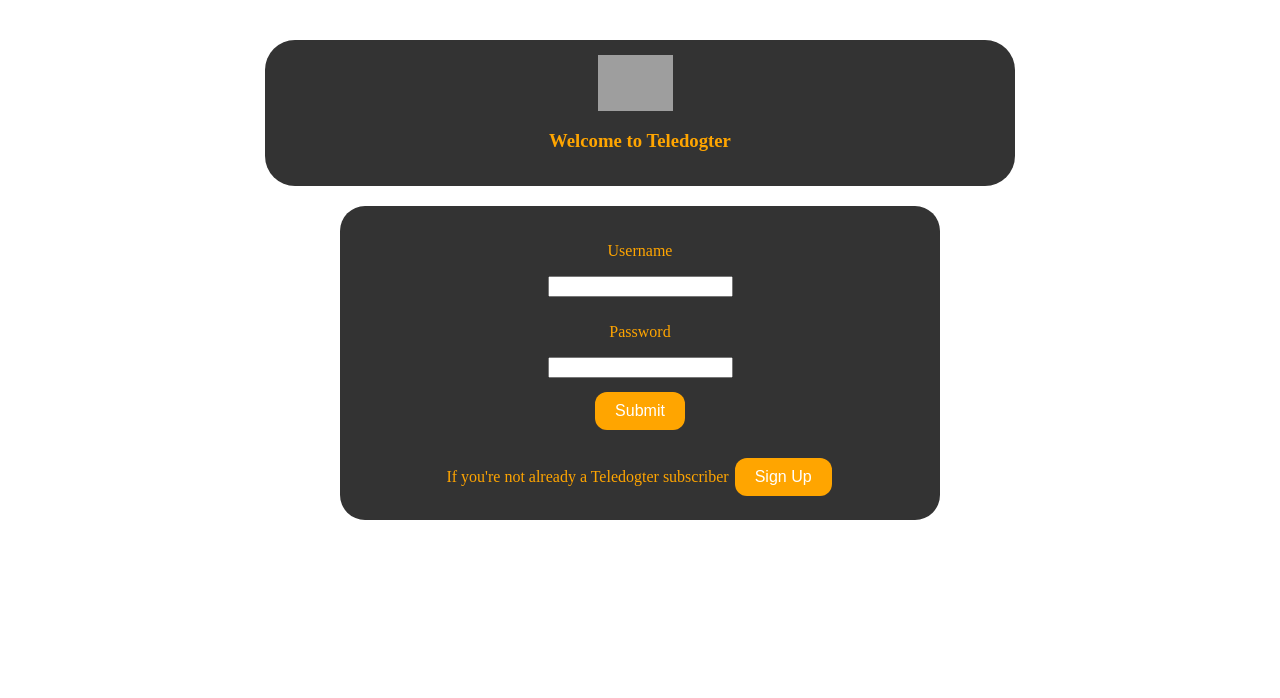
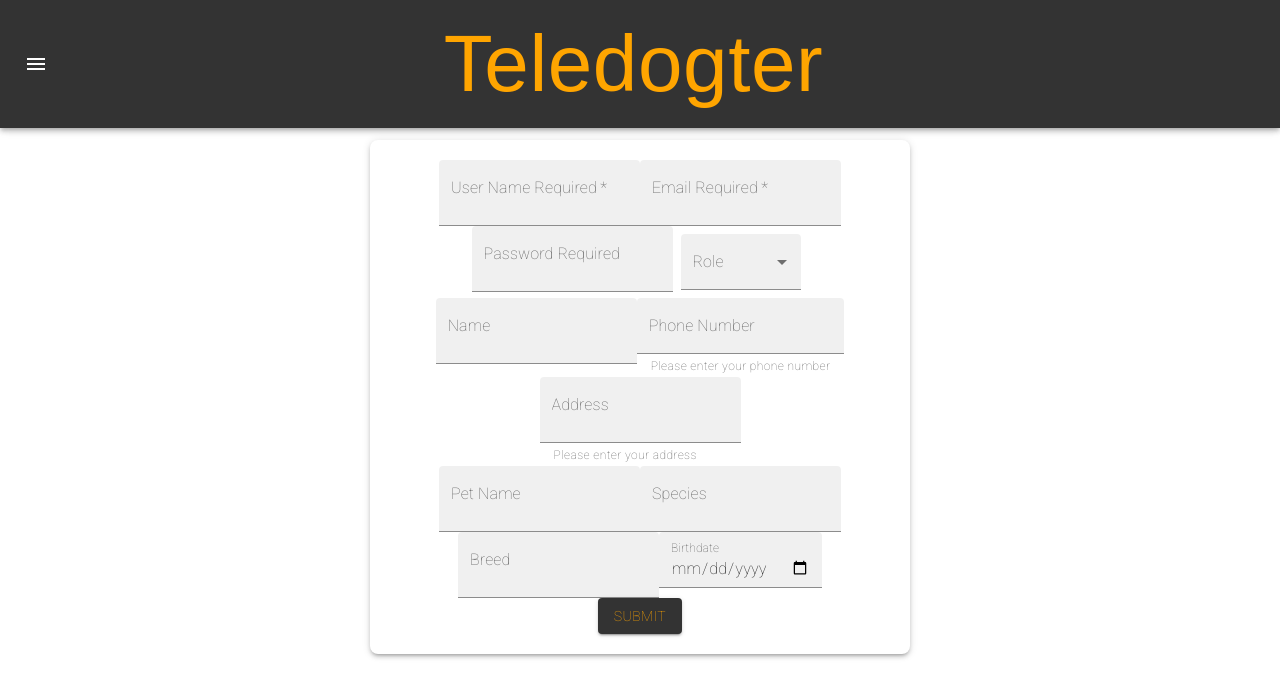
Before and after one commit to bruleboy22/Teledogter, a React (Vite) app in the folder teledogter-app/: page /signup in a window 1280 px wide. Shown: the top 698 px of the page. Built offline with nearby package versions, Linux system fonts and the light colour scheme; grey boxes are pictures that could not be loaded; a web font is replaced by a local one.

Commit message:
added new styles and fields to my sign up form

```diff
--- a/teledogter-app/src/App.jsx
+++ b/teledogter-app/src/App.jsx
@@ -1,5 +1,5 @@
 import React from 'react';
-import { Routes, Route } from 'react-router-dom';
+import { Routes, Navigate, Route } from 'react-router-dom';
 import './App.css';
 import Navbar from './Navbar';
 import Login from './Login';
@@ -9,12 +9,9 @@ import Appointment from './Appointment'
 import useToken from './useToken';
 import Logout from './Logout';
 
+
 function App() {
-  const { token, setToken, logout } = useToken();
-console.log({token})
-  if (!token) {
-    return <Login setToken={setToken} />;
-  }
+  const { token, setToken } = useToken();
 
   return (
     <div className="wrapper">
@@ -22,7 +19,9 @@ console.log({token})
       <Routes>
         <Route path="/" element={<Home />} />
         <Route path="/signup" element={<SignUp />} />
-        <Route path="/appointment" element={<Appointment />} />
+        <Route path="/appointment" element={token ? <Appointment /> : <Navigate to="/login" />} />
+        <Route path="/login" element={!token ? <Login setToken={setToken} /> : <Navigate to="/" />} />
+        {/* Add more routes as needed */}
       </Routes>
     </div>
   );
--- a/teledogter-app/src/Login.css
+++ b/teledogter-app/src/Login.css
@@ -2,6 +2,7 @@
     display: flex;
     flex-direction: column;
     align-items: center;
+    padding-top: 80px;
   }
 
   .login-header {
--- a/teledogter-app/src/Login.jsx
+++ b/teledogter-app/src/Login.jsx
@@ -38,7 +38,7 @@ export default function Login({ setToken }) {
   };
 
   const handleSignUpClick = () => {
-    navigate('/SignUp'); // Redirect to SignUp page
+    navigate('/signup'); // Redirect to SignUp page
   }
 
   return(
--- a/teledogter-app/src/Navbar.jsx
+++ b/teledogter-app/src/Navbar.jsx
@@ -8,7 +8,7 @@ import {
 import MenuIcon from '@mui/icons-material/Menu';
 
 const drawerWidth = 240;
-const navItems = ['Home', 'SignUp', 'Appointment', 'Login', 'Post'];
+const navItems = ['Home', 'Login', 'SignUp', 'Appointment',];
 
 const Search = styled('div')(({ theme }) => ({
   position: 'relative',
--- a/teledogter-app/src/SignUp.jsx
+++ b/teledogter-app/src/SignUp.jsx
@@ -1,4 +1,5 @@
 import React, { useState } from 'react';
+import { useNavigate } from 'react-router-dom';
 import axios from 'axios';
 import {
   Box,
@@ -19,8 +20,35 @@ export default function SignUp() {
   const [phoneNumber, setPhoneNumber] = useState('');
   const [address, setAddress] = useState('');
 
+  const handleChange = (setter) => (event) => setter(event.target.value);
 
-  const handleChange = (setter) => (event) => setter(event.target.value);
+
+  const [pets, setPets] = useState([{
+    name: '',
+    species: '',
+    breed: '',
+    birthdate: '',
+  }]);
+
+  const handlePetChange = (index, field) => (event) => {
+    const newPets = [...pets];
+    newPets[index][field] = event.target.value;
+    setPets(newPets);
+  };
+
+
+  const navigate = useNavigate();
+
+  const resetForm = () => {
+    setUsername('');
+    setEmail('');
+    setPassword('');
+    setRole('');
+    setName('');
+    setPhoneNumber('');
+    setAddress('');
+    setPets([{ name: '', species: '', breed: '', birthdate: '' }]);
+  };
 
   const handleSubmit = (event) => {
     event.preventDefault();
@@ -35,33 +63,38 @@ export default function SignUp() {
         phone: phoneNumber,
         address,
         profile_picture: '',
-      }
+      },
+      pets: pets
     })
-    .then((response) => console.log(response))
-    .catch((error) => console.log(error));
+    .then((response) => {
+      console.log(response);
+    resetForm(); // Reset form upon successful submission
+      navigate('/login');
+    })
+    .catch((error) => {
+      console.log(error);
     navigate('/');
-  };
+    })
+};
 
   return (
     <Box
       component="form"
       onSubmit={handleSubmit}
       sx={{
-        '& .MuiTextField-root': {
-          m: 1,
-          width: '25ch',
-          bgcolor: '#333333',
-          color: 'orange',
-          '& input': { color: 'orange' },
-          '& label': { color: 'orange' },
-          '& .MuiOutlinedInput-root': {
-            '& fieldset': { borderColor: 'orange' },
-            '&:hover fieldset': { borderColor: 'orange' },
-            '&.Mui-focused fieldset': { borderColor: 'orange' }
-          }
-        },
-        paddingTop: '64px',
+        display: 'flex',
+        flexDirection: 'column',
+        alignItems: 'center', // Center the form
+        padding: '20px', // Add some padding
+        bgcolor: 'background.paper', // Use a light background
+        boxShadow: 3, // Add some shadow for depth
+        borderRadius: '8px', // Rounded corners
+        maxWidth: '500px', // Maximum width
+        margin: 'auto', // Center in the page
+        marginTop: '80px' // Adjust top margin to push down from navbar
       }}
+
+
       noValidate
       autoComplete="off"
     >
@@ -128,6 +161,34 @@ export default function SignUp() {
           value={address}
           onChange={handleChange(setAddress)}
         />
+        <Box>
+  <TextField
+    label="Pet Name"
+    variant="filled"
+    value={pets[0].name}
+    onChange={handlePetChange(0, 'name')}
+  />
+  <TextField
+    label="Species"
+    variant="filled"
+    value={pets[0].species}
+    onChange={handlePetChange(0, 'species')}
+  />
+  <TextField
+    label="Breed"
+    variant="filled"
+    value={pets[0].breed}
+    onChange={handlePetChange(0, 'breed')}
+  />
+  <TextField
+    label="Birthdate"
+    type="date"
+    variant="filled"
+    InputLabelProps={{ shrink: true }}
+    value={pets[0].birthdate}
+    onChange={handlePetChange(0, 'birthdate')}
+  />
+</Box>
         <Button
           type="submit"
           variant="contained"
```
